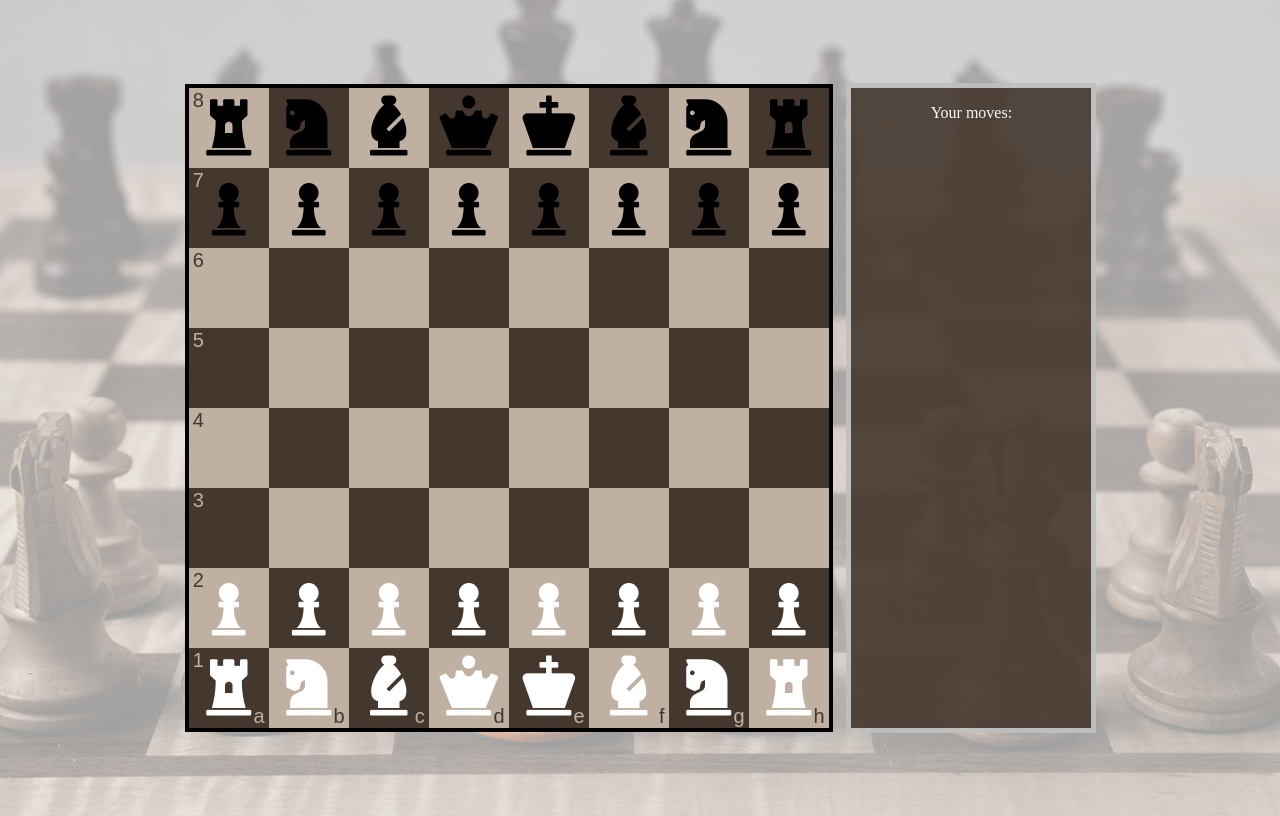
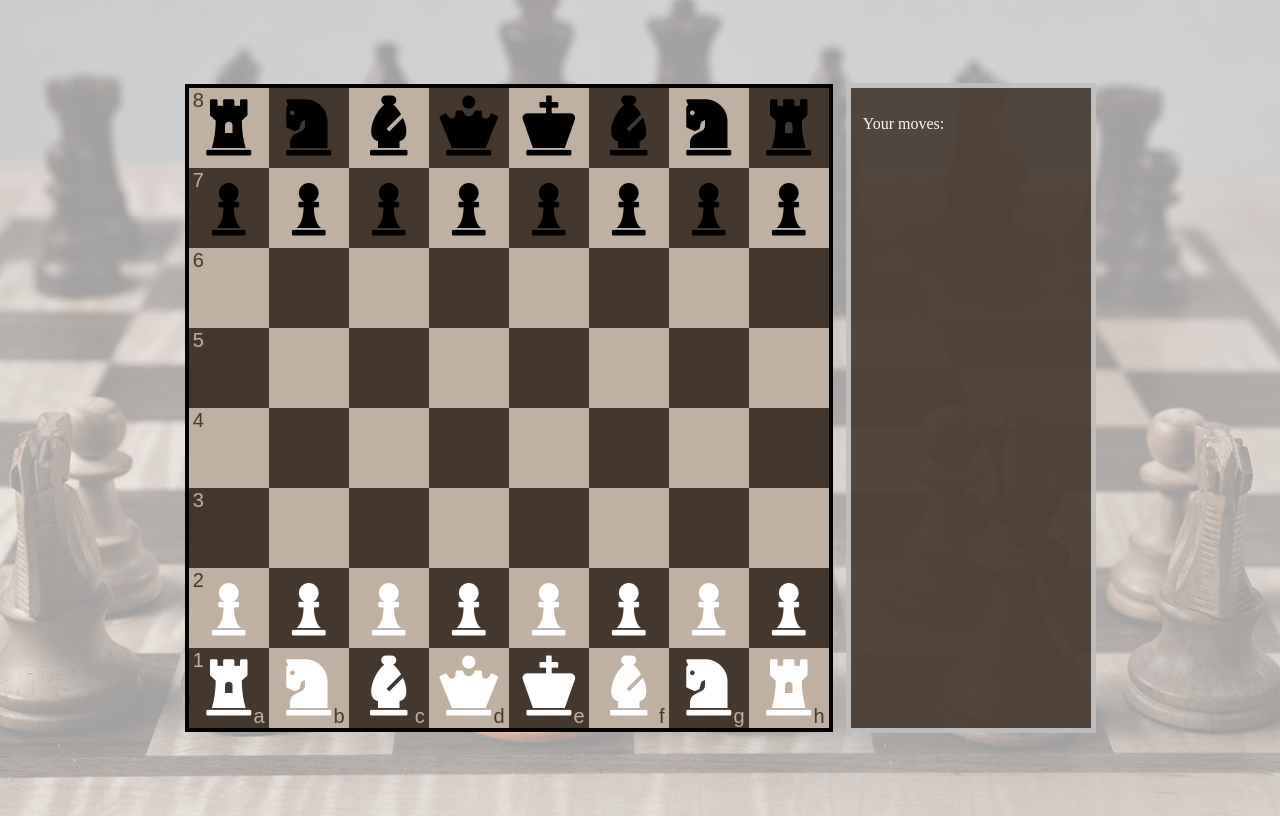
Before and after one commit to MarKus-Mentor/CCed5.Chess, a website built with webpack: page index.html in a window 1280 px wide. Built offline with nearby package versions, Linux system fonts and the light colour scheme.

Commit message:
Fix for displaying movement log in css

```diff
--- a/style.css
+++ b/style.css
@@ -52,8 +52,10 @@ tr {
   display: none !important
 }
 #moves {
-  display: flex;
+  display: inline-block;
   justify-content: center;
+  overflow: auto;
+  padding: 1%;
   height: 80vh;
   margin-left: 2%;
   width: 30vh;
```
